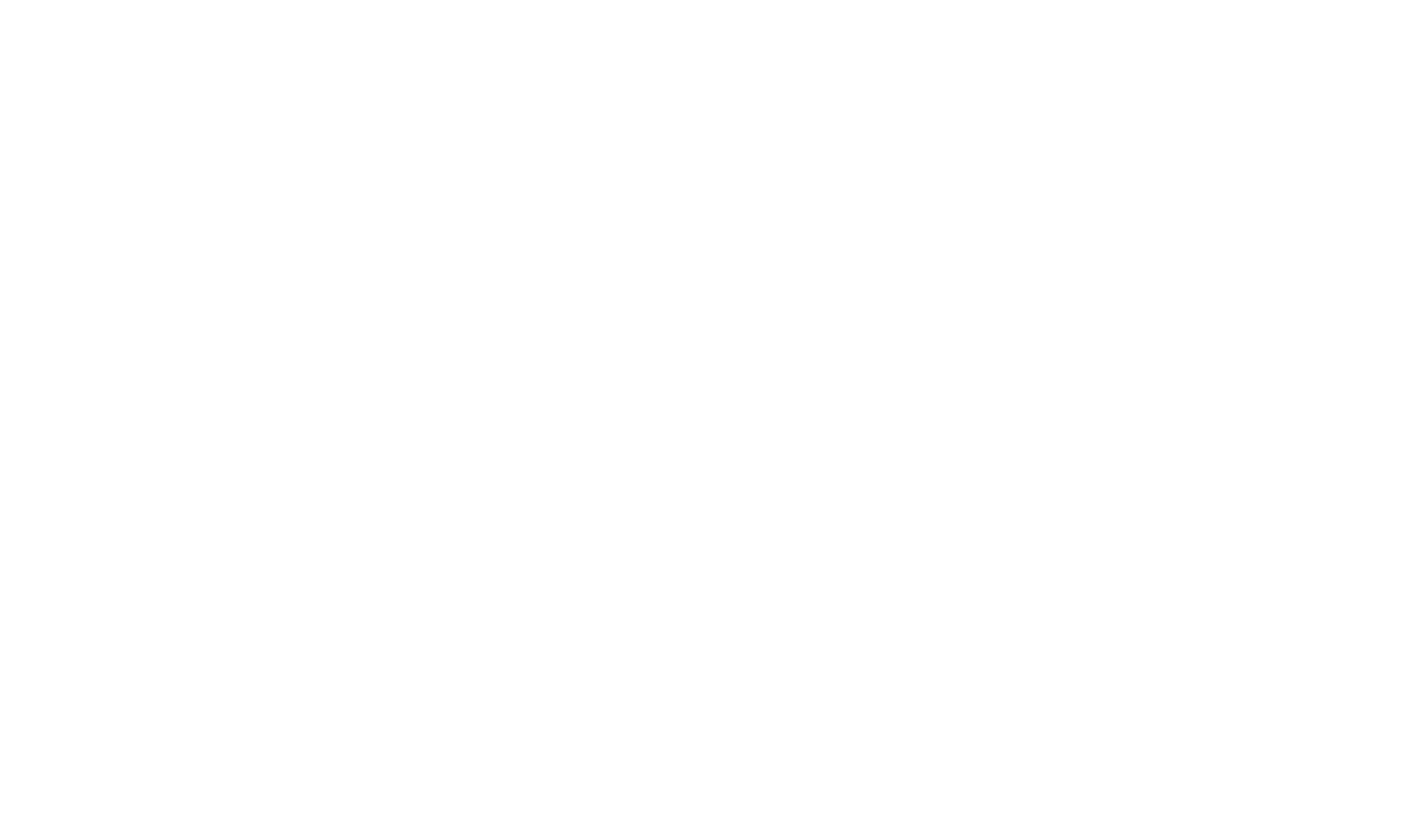
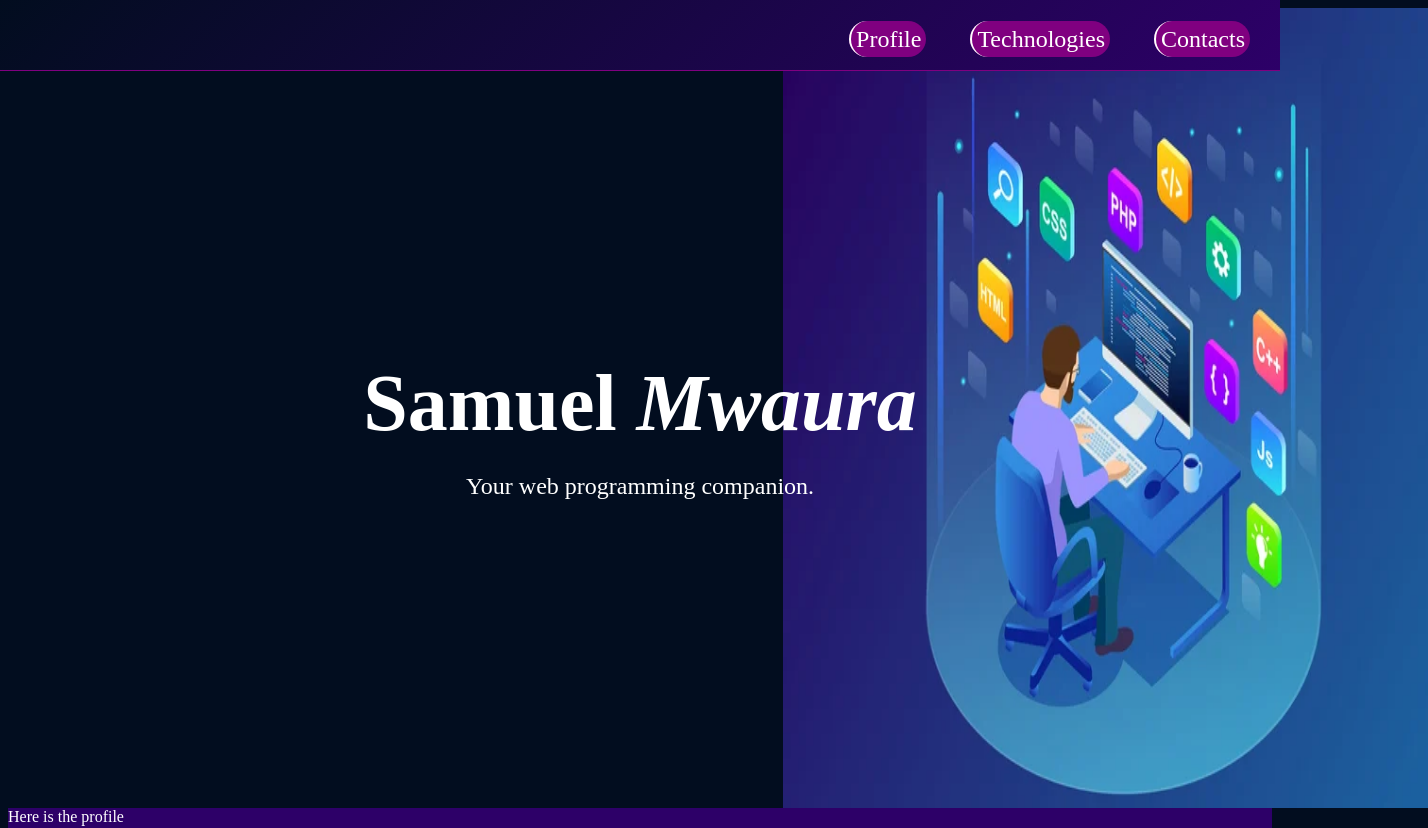
Before and after one commit to samuelmwaura/My_Portfolio_Website, a plain HTML site: page index.html in a window 1280 px wide. Shown: the top 828 px of the page, 1428 px wide, since content can reach past the window. Before the commit the page ends 800 px from the top, so only its background shows below. Drawn offline with Linux system fonts and the light colour scheme.

Commit message:
Adding Basic Files

```diff
--- a/index.html
+++ b/index.html
@@ -6,6 +6,36 @@
        <link rel="stylesheet" href="./script.js">
     </head>
     <body>
-
+        <header>
+            <nav><ul>
+                <li><a href="#profile" class="links"> Profile</a></li>
+                <li><a href="#Technologies" class="links">Technologies</a></li>
+                <li><a href="#contacts" class="links">Contacts</a></li>
+            </ul></nav>
+        </header>
+        <section id="welcomeSection">
+            <div>
+                <img src="./web-programming-languages.webp" alt="Image of Samuel Mwaura">
+            <h1>Samuel <em class="bumpies">Mwaura</em> </h1>
+            <p>Your web programming companion.</p>
+            </div>
+        </section>
+        <section id="profile">
+        Here is the profile
+        </section>
+        <section id="contacts">
+            <div class="contact">
+                <p>Gmail</p>
+                <p>samuelmwaura081@gmail</p>
+            </div>
+            <div class="contact">
+                <p>Whatsapp</p>
+                <p>+254110081542</p>
+            </div>
+            <div class="contact"    >
+                <p>Telegram</p>
+                <p>@samMwaura</p>
+            </div>
+        </section>
     </body>
 </html>
--- a/script.js
+++ b/script.js
@@ -0,0 +1 @@
+docume
--- a/style.css
+++ b/style.css
@@ -0,0 +1,122 @@
+body{
+    background-color: #020d1f;
+    color: white;
+    overflow-y: scroll;
+}
+header{
+    height: 70px;
+    text-align: center;
+    border: 1px;
+    border-bottom: 1px;
+    border-bottom-style: solid;
+    border-color: purple;
+    top:0px;
+    left: 0px;
+    position: fixed;
+    width:100%;
+    z-index:3;
+    background:linear-gradient(-45deg, #2d0068,#020d1f);
+}
+header ul{
+list-style: none;
+float: right;
+padding: 10px;
+}
+header ul li{
+   display: inline;
+   margin: 20px;
+   font-size:1.5em;
+   background-color: purple;
+   padding: 5px;
+   border: 2px;
+   border-left-style: solid;
+   border-radius:20px;
+}
+#welcomeSection{
+    height:100vh;
+    width: 100%;
+    left: 0px;
+    position: relative;
+
+    text-align: center;
+    display: grid;
+    place-items: center;
+    margin: auto;
+}
+#welcomeSection h1{
+    font-size: 5em;
+    margin-bottom:5px;
+}
+
+#welcomeSection img{
+position: absolute;
+z-index:-1;
+left: 775px;
+bottom: 0px;
+height: 100%;
+width:51%;
+}
+
+#welcomeSection em{
+    position: relative;
+    animation-name: moveTop;
+    animation-duration:01s;
+}
+
+@keyframes moveTop{
+    0%{
+       color:  #020d1f;
+       bottom: 300px;
+
+    }
+    25%{
+        color: #031738;
+        bottom: 0px;
+    }
+    50%{
+        color: #0754cf;
+        bottom: 150px;
+
+    }75%{
+       color: #6f97d6;
+
+    }
+    100%{
+        bottom:180px;
+    }
+}
+
+#welcomeSection p{
+    position: relative;
+    font-size: 1.5em;
+    animation-name:moveParagraphDown;
+    animation-duration: 1.5s;
+}
+@keyframes moveParagraphDown{
+0%{
+  bottom:-300px;
+}
+50%{
+   bottom:0px
+}
+100%{
+
+}
+}
+
+.links{
+    text-decoration: none;
+    color: inherit;
+}
+
+#profile{
+    background-color: #2d0068;
+    height:70vw;
+}
+#contacts{
+ text-align: center;
+}
+.contact{
+    float: left;
+    width: 33%;
+}
```
Also changed, not shown: avatar.png (added), code.jpg (added), web-deve.jpeg (added), web-programming-languages.webp (added).
